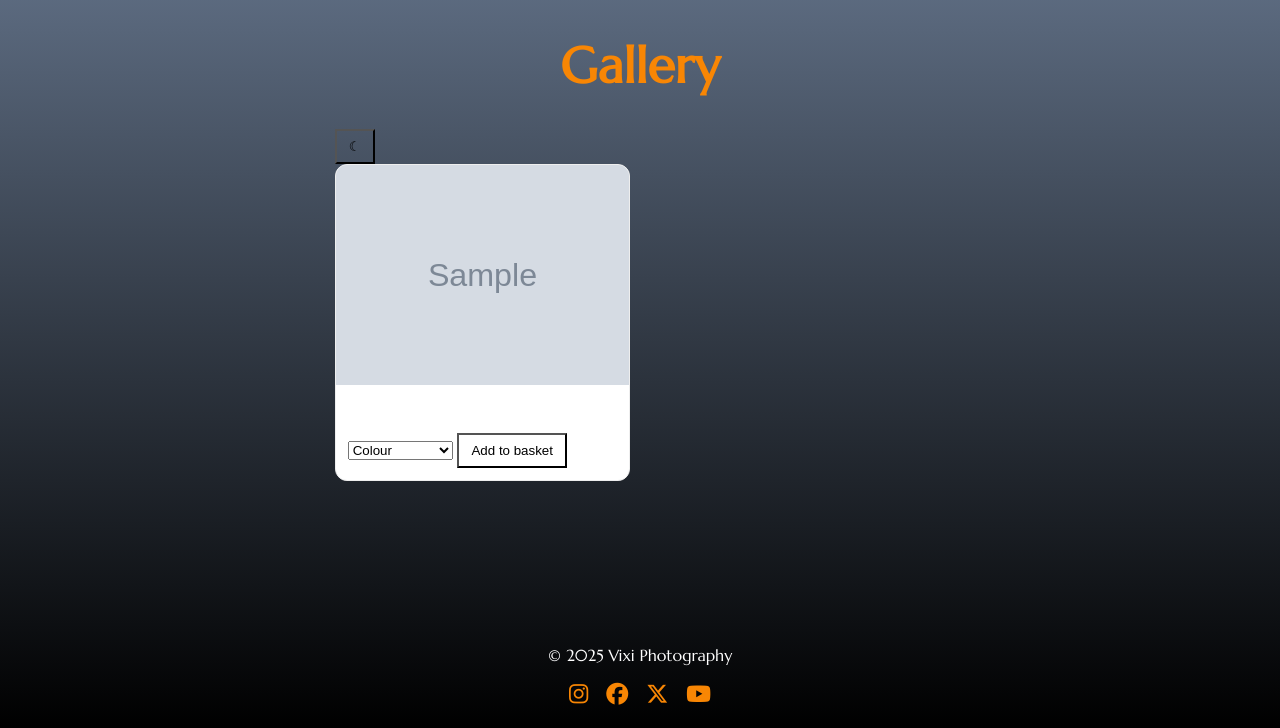
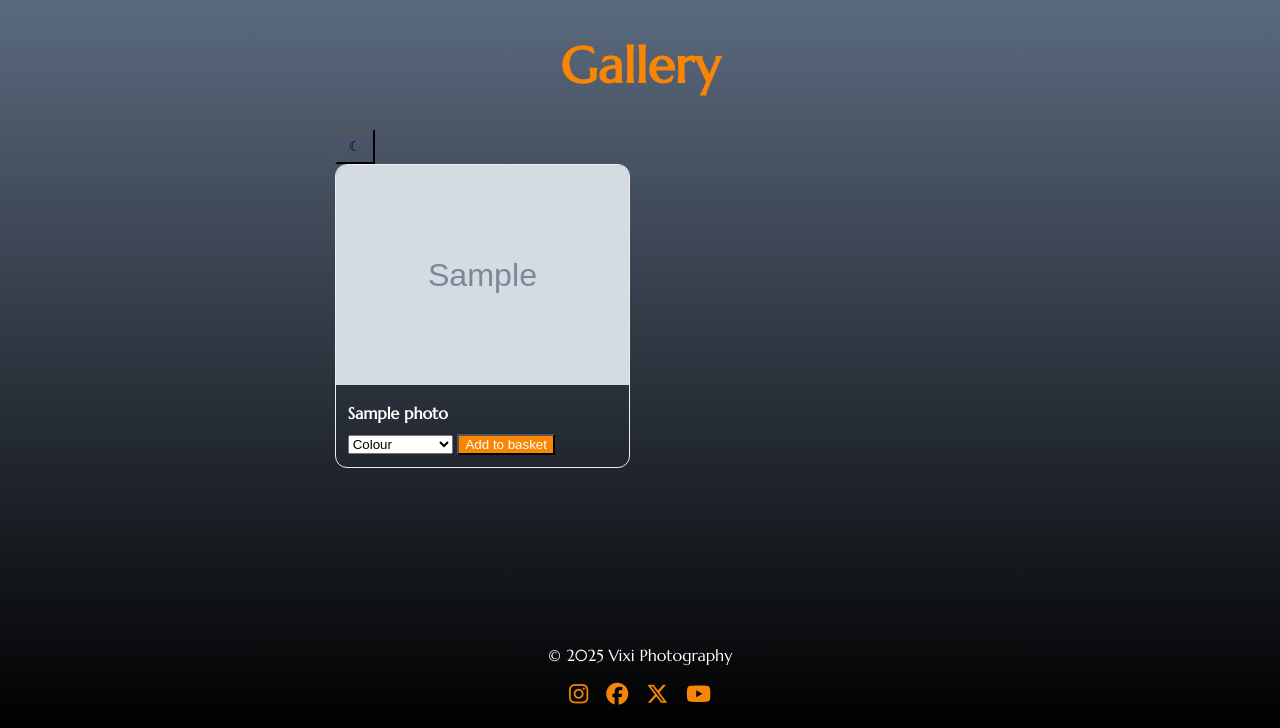
Before and after one commit to ccrd1711/vixi_photography, a Django app: page /gallery/ in a window 1280 px wide. Shown: the part 72-800 px from the top of the page. Run offline with Django 4.2, Linux system fonts and the light colour scheme; tables that the repository leaves empty hold one stand-in row (values such as "Sample post"); grey boxes marked "Sample" are stand-in pictures; some libraries are stand-ins or nearby versions.

Commit message:
Further styling on gallery page due to contrasting issues, class update on gallery html. Full push due to no images shown in local push, test.

```diff
--- a/static/css/style.css
+++ b/static/css/style.css
@@ -205,7 +205,6 @@ body.dark .grid img {
   border:1px solid #eee;
   border-radius:12px;
   overflow:hidden;
-  background:#fff;
 }
 
 .card-img {
@@ -254,6 +253,11 @@ body.dark .grid img {
   border: none;
   text-decoration: none;
   cursor: pointer;
+}
+
+.basket-btn {
+  background: #f88604;
+  color: white;
 }
 
 .home-btn {
--- a/templates/gallery/gallery.html
+++ b/templates/gallery/gallery.html
@@ -26,7 +26,7 @@
             <option value="bw">Black & White</option>
           </select>
           <input type="hidden" name="next" value="{{ request.get_full_path }}">
-          <button class="btn" type="submit">Add to basket</button>
+          <button class="basket-btn" type="submit">Add to basket</button>
         </form>
       </div>
     </article>
```
